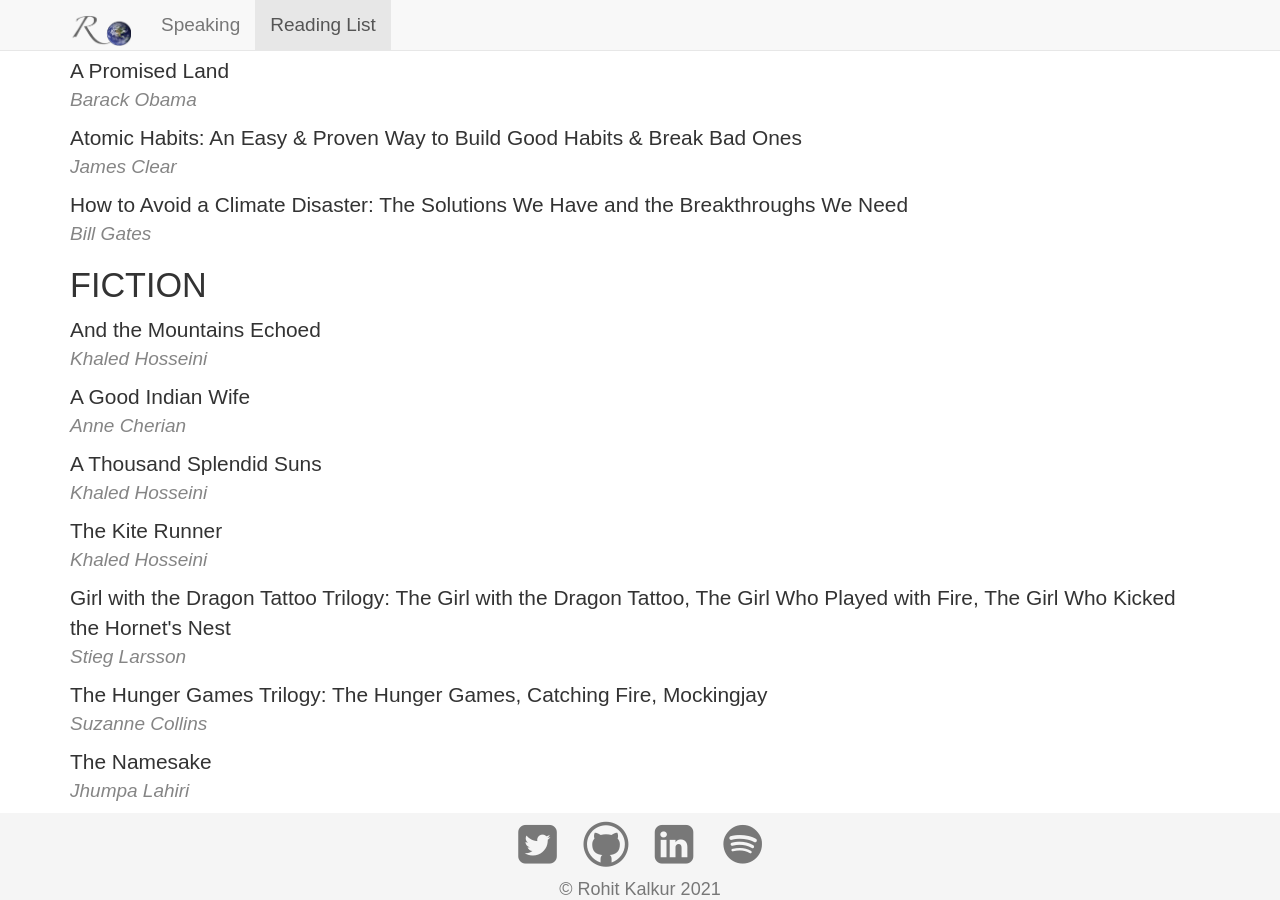
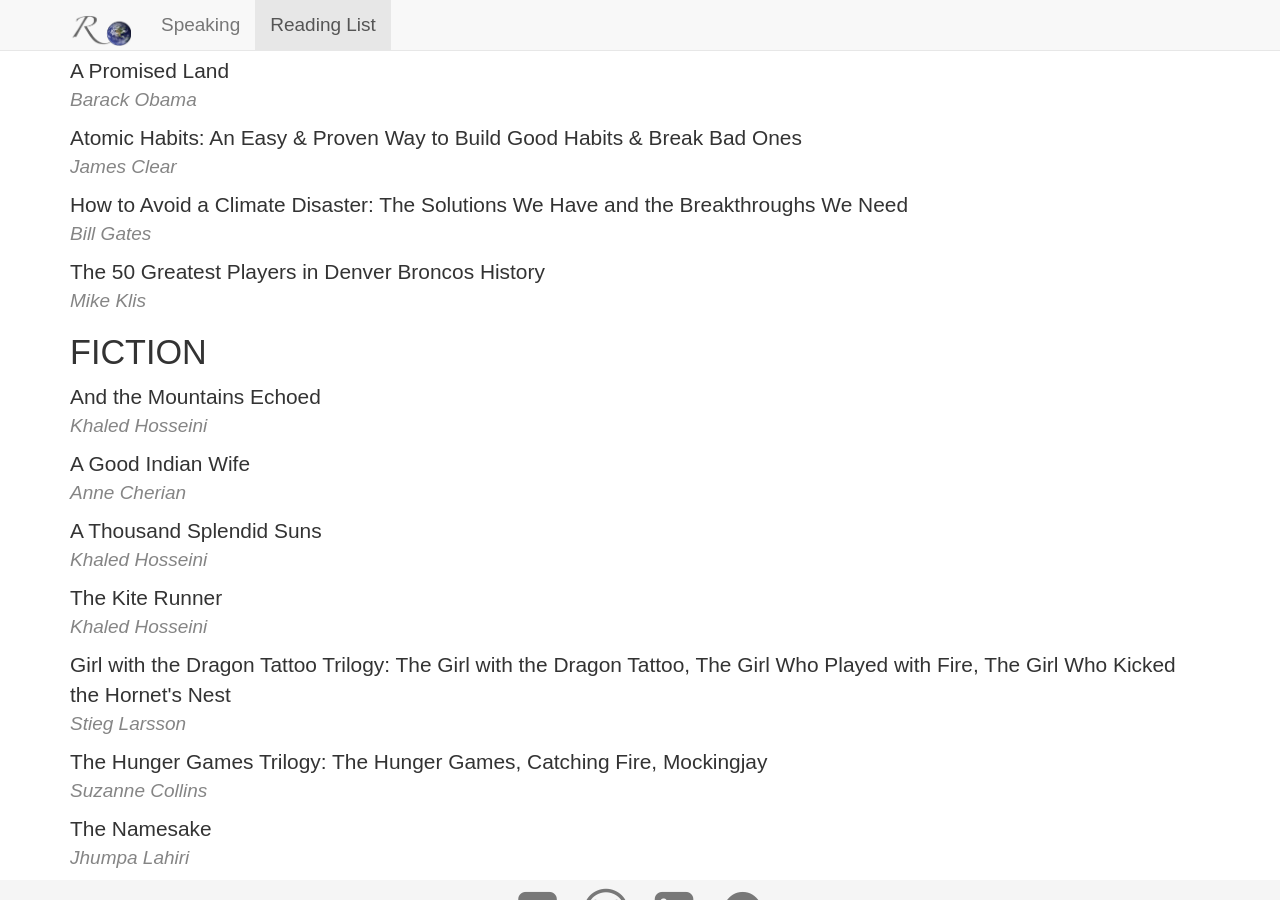
Before and after one commit to rovolution/rovolution.github.io, a Jekyll site: the page built from reading-list/index.html, in a window 1280 px wide and 900 px high, scrolled down 5169 px. Built offline with Jekyll 4.4.1, drawn with Linux system fonts in a browser that asks for light colours; nearby versions of some CDN libraries.

Commit message:
adds new book: The 50 Greatest Players in Denver Broncos History

```diff
--- a/reading-list/index.html
+++ b/reading-list/index.html
@@ -321,6 +321,10 @@
 			<div class='book-list-title'>How to Avoid a Climate Disaster: The Solutions We Have and the Breakthroughs We Need</div>
 			<div class='book-list-author'>Bill Gates</div>
 		</li>
+		<li class='book-list-entry'>
+			<div class='book-list-title'>The 50 Greatest Players in Denver Broncos History</div>
+			<div class='book-list-author'>Mike Klis</div>
+		</li>
 
 	</ul>
 	<h3 class="book-list-category">FICTION</h3>
```
